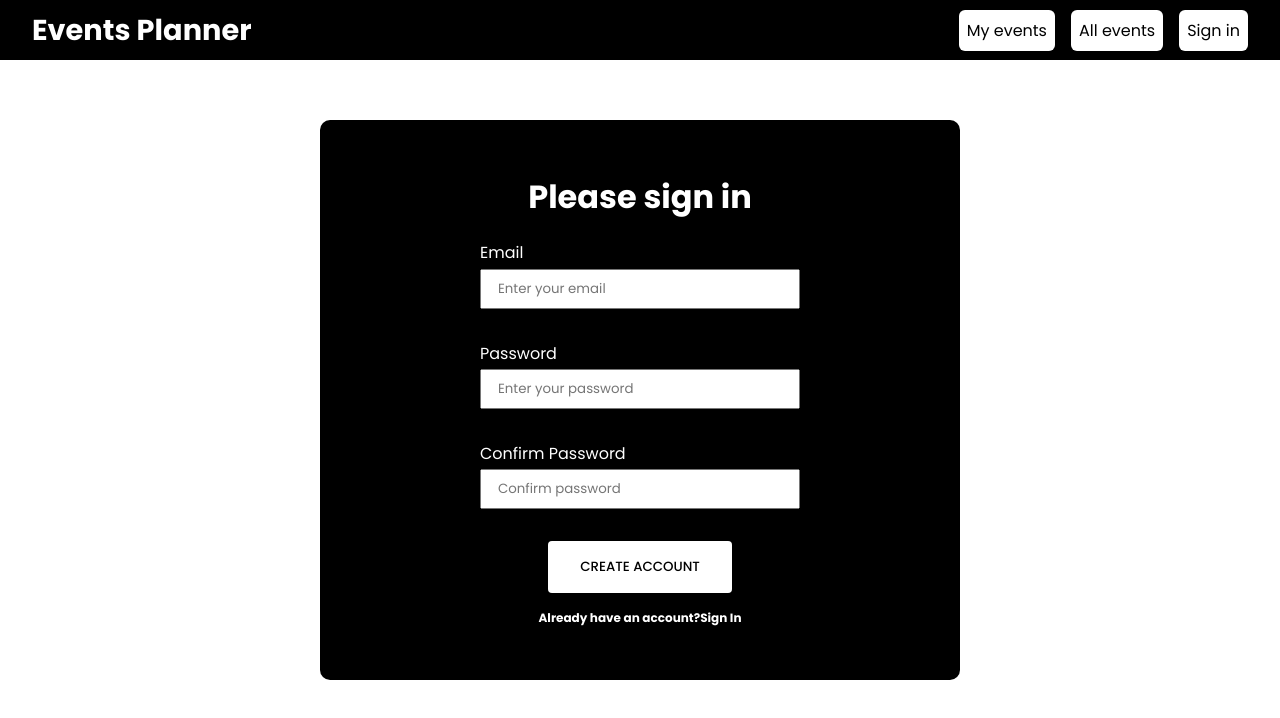
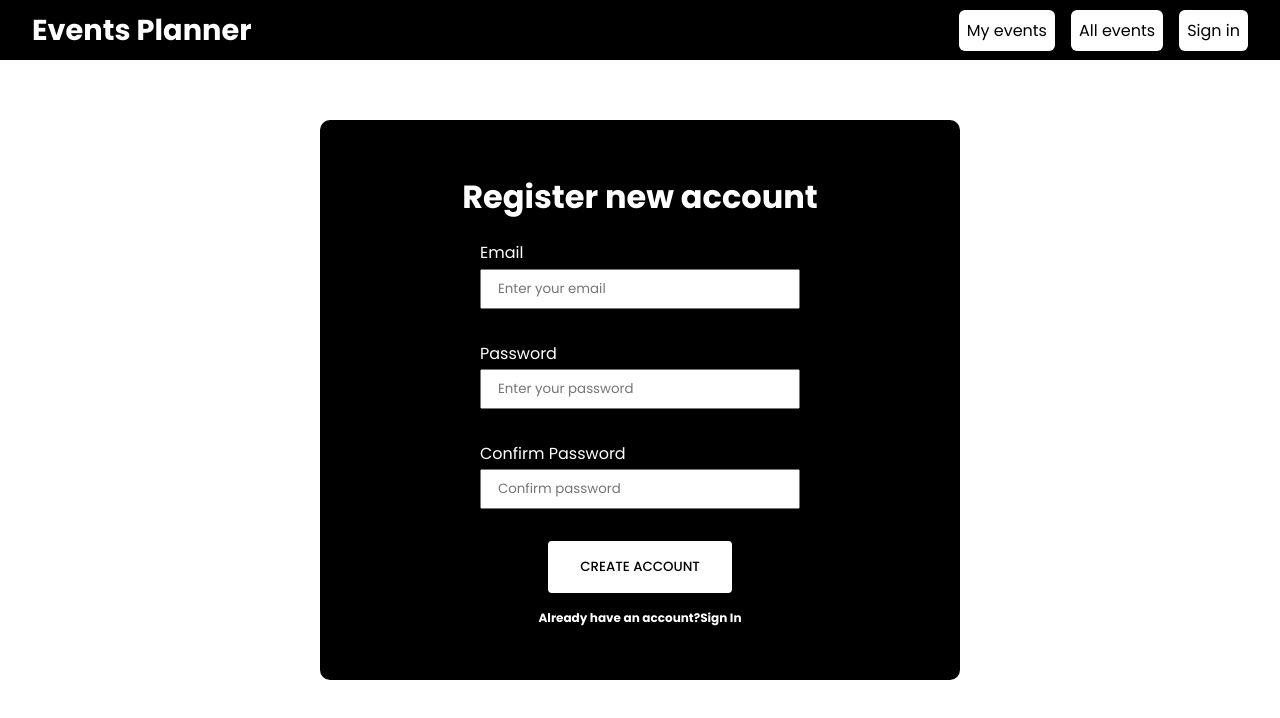
Before and after one commit to mernsummerproject2022/frontend, a React (Create React App) app in the folder event-planner/: page /register in a window 1280 px wide. Shown: the top 718 px of the page. Built offline with nearby package versions, Linux system fonts and the light colour scheme.

Commit message:
Fixed Register container title

```diff
--- a/event-planner/src/RegisterPage.jsx
+++ b/event-planner/src/RegisterPage.jsx
@@ -6,7 +6,7 @@ const RegisterPage = () => {
     return (
         <>
         <div className='register-container'>
-            <h1 className='register-title'>Please sign in</h1>
+            <h1 className='register-title'>Register new account</h1>
 
             <div className='register-area'>
 
```
